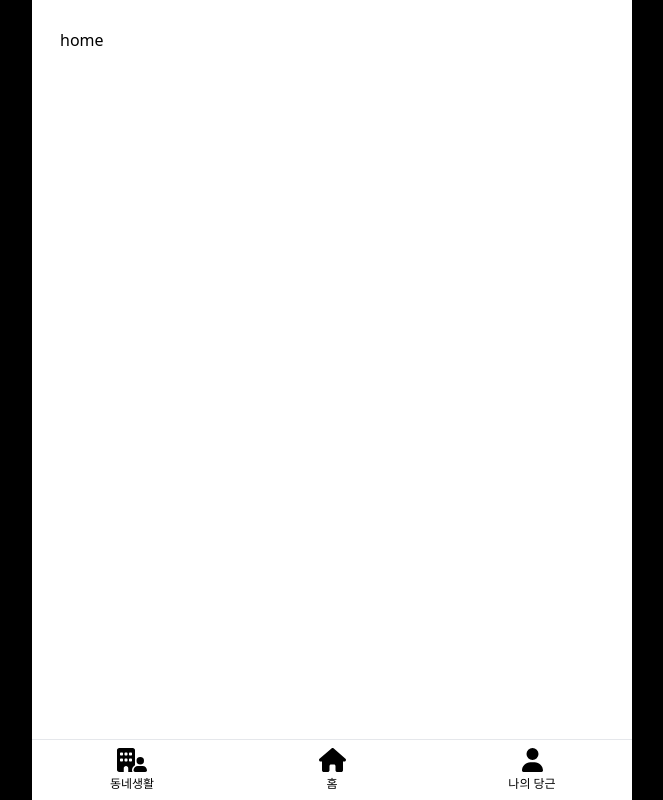
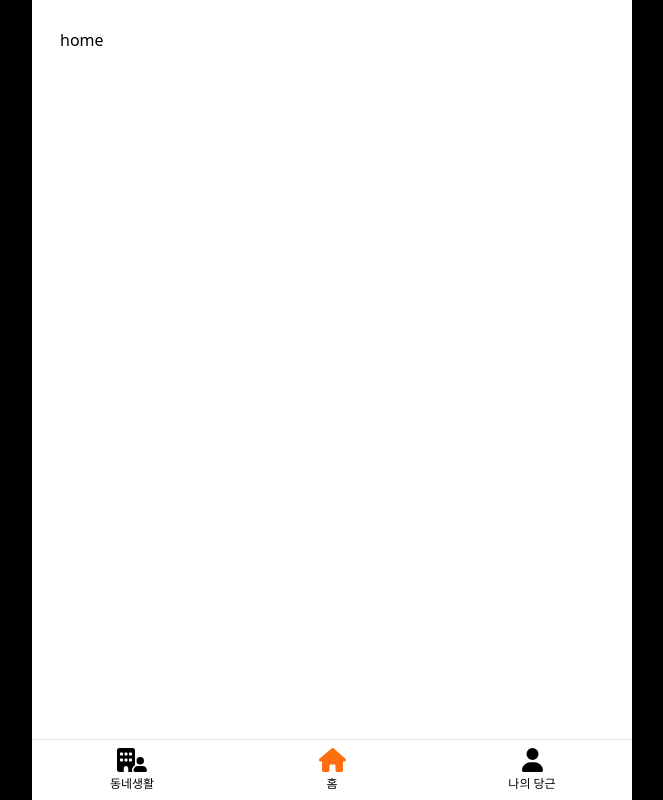
Before and after one commit to hk-toss-full/carrot-front, a React (Vite) app in the folder carrot/: page / in a window 1280 px wide. Shown: the whole page, without its empty margins (308-971 px from the left). Built offline with nearby package versions, Linux system fonts and the light colour scheme.

Commit message:
add: BottomNav 클릭 효과

```diff
--- a/carrot/src/components/common/BottomNav.tsx
+++ b/carrot/src/components/common/BottomNav.tsx
@@ -1,32 +1,46 @@
 import "@/assets/FontAwesome";
 import { FontAwesomeIcon } from "@fortawesome/react-fontawesome";
-import React from "react";
+import React, { useState } from "react";
 import { Link } from "react-router-dom";
 
 const BottomNav: React.FC = () => {
+  const [activeNav, setActiveNav] = useState(2);
+
   return (
     <div className="fixed bottom-0 left-1/2 transform -translate-x-1/2 w-full max-w-[600px] border-t">
       <nav className="flex justify-between">
         <div className="text-center w-1/3 mx-7 my-2">
-          <Link to="/daily">
+          <Link to="/daily" onClick={() => setActiveNav(1)}>
             <div>
-              <FontAwesomeIcon icon="building-user" size="xl" />
+              <FontAwesomeIcon
+                icon="building-user"
+                size="xl"
+                className={activeNav === 1 ? "text-orange" : "text-black"}
+              />
             </div>
             <div className="text-xs mt-1">동네생활</div>
           </Link>
         </div>
         <div className="text-center w-1/3 mx-7 my-2">
-          <Link to="/">
+          <Link to="/" onClick={() => setActiveNav(2)}>
             <div>
-              <FontAwesomeIcon icon="house" size="xl" />
+              <FontAwesomeIcon
+                icon="house"
+                size="xl"
+                className={activeNav === 2 ? "text-orange" : "text-black"}
+              />
             </div>
             <div className="text-xs mt-1">홈</div>
           </Link>
         </div>
         <div className="text-center w-1/3 mx-7 my-2">
-          <Link to="/users">
+          <Link to="/users" onClick={() => setActiveNav(3)}>
             <div>
-              <FontAwesomeIcon icon="user" size="xl" />
+              <FontAwesomeIcon
+                icon="user"
+                size="xl"
+                className={activeNav === 3 ? "text-orange" : "text-black"}
+              />
             </div>
             <div className="text-xs mt-1">나의 당근</div>
           </Link>
--- a/carrot/tailwind.config.js
+++ b/carrot/tailwind.config.js
@@ -2,7 +2,11 @@
 export default {
   content: ["./index.html", "./src/**/*.{js,ts,jsx,tsx}"],
   theme: {
-    extend: {},
+    extend: {
+      colors: {
+        orange: "#FF6F0F",
+      },
+    },
   },
   plugins: [],
 };
```
